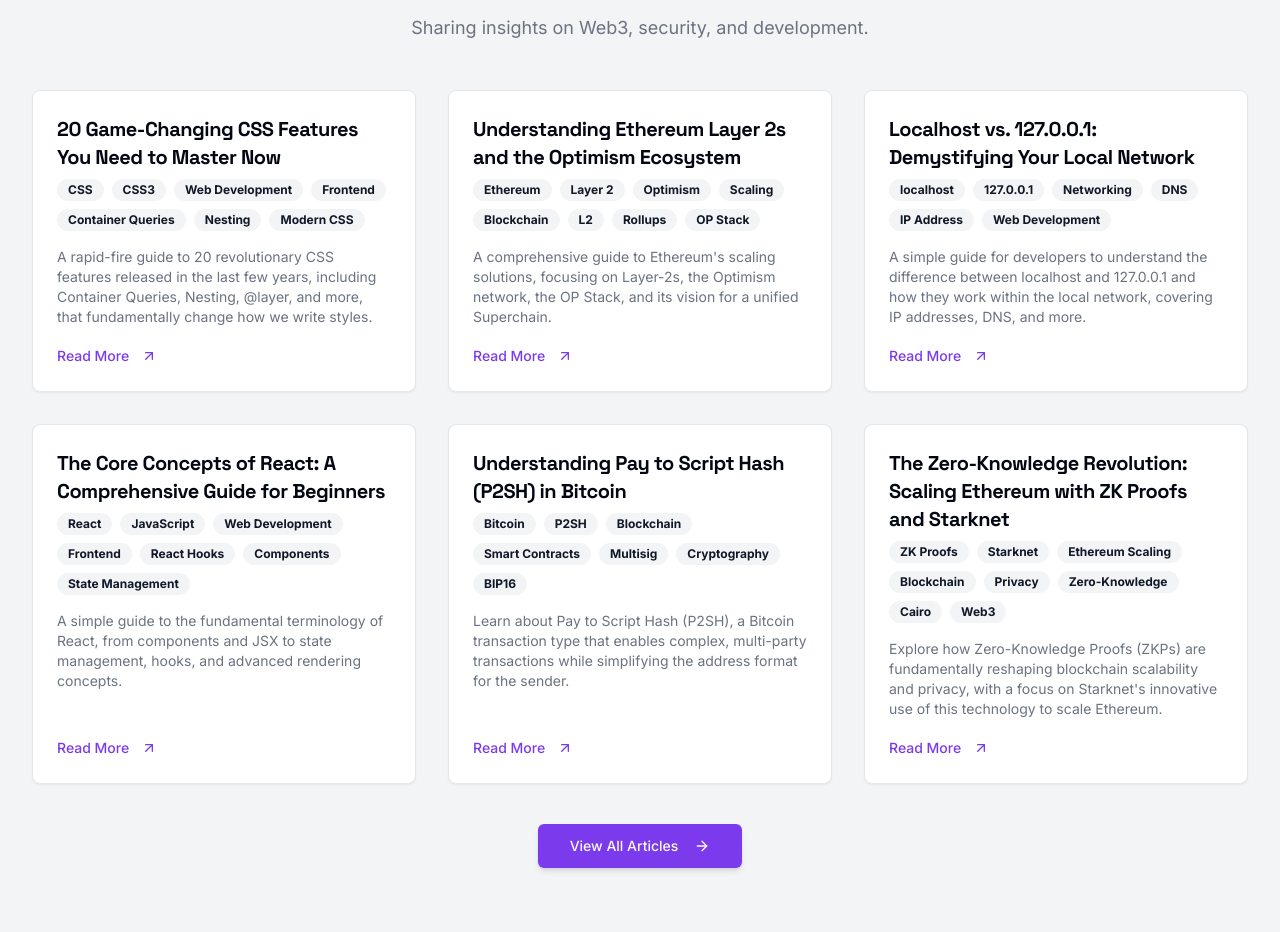
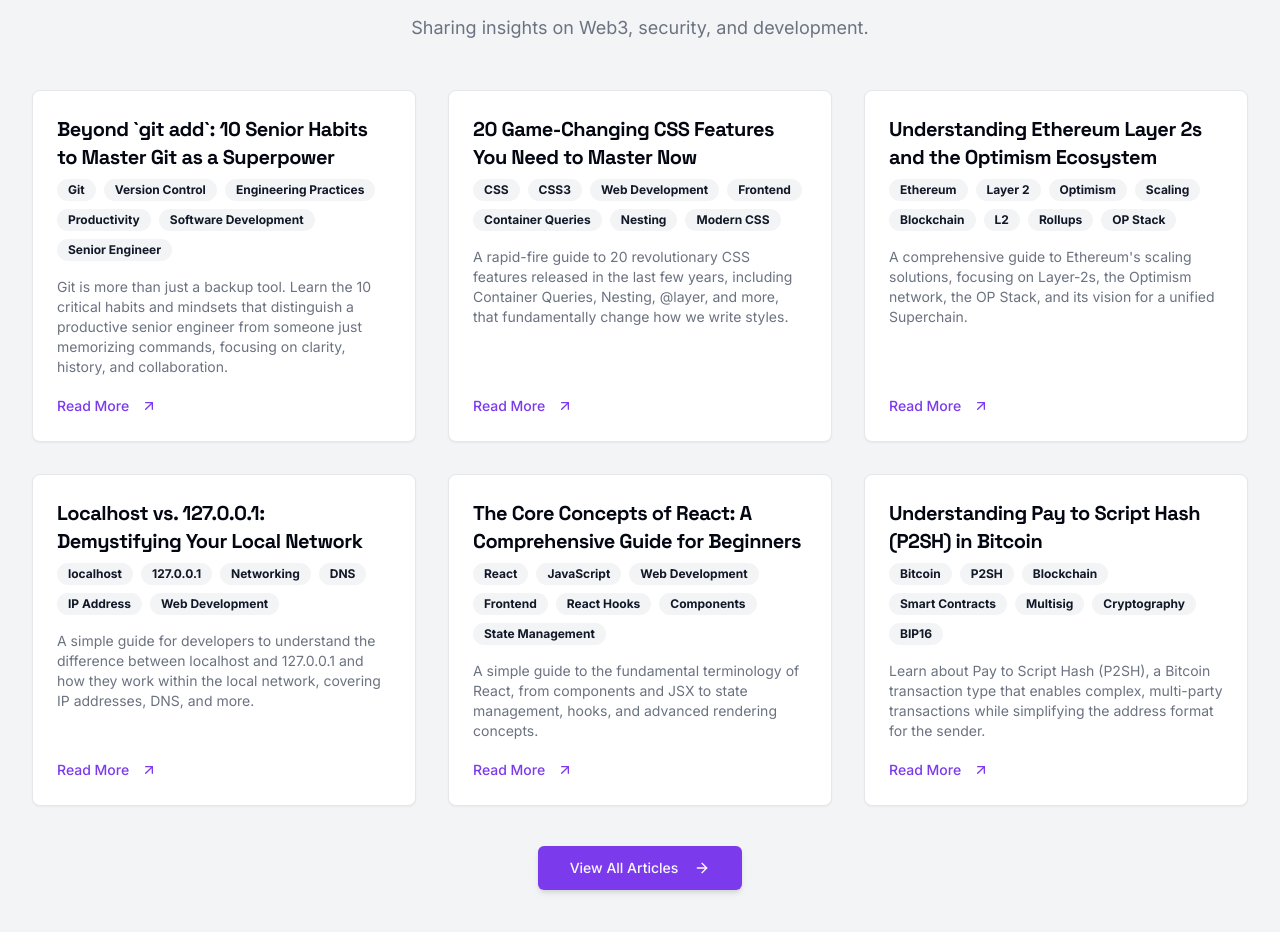
Before and after one commit to mishraji874/Portfolio, a Next.js app: page / in a window 1280 px wide. Shown: the part 8153-9085 px from the top of the page. Built offline with nearby package versions, Linux system fonts and the light colour scheme.

Commit message:
master-git-senior-engineer-habits successfully added

```diff
--- a/src/components/sections/blog.tsx
+++ b/src/components/sections/blog.tsx
@@ -5,6 +5,20 @@ import { Button } from "@/components/ui/button";
 import { ArrowUpRight, ArrowRight } from "lucide-react";
 
 const blogPosts = [
+  {
+    title: "Beyond `git add`: 10 Senior Habits to Master Git as a Superpower",
+    description:
+      "Git is more than just a backup tool. Learn the 10 critical habits and mindsets that distinguish a productive senior engineer from someone just memorizing commands, focusing on clarity, history, and collaboration.",
+    url: "https://markdown-memoirs.vercel.app/blogs/master-git-senior-engineer-habits",
+    tags: [
+      "Git",
+      "Version Control",
+      "Engineering Practices",
+      "Productivity",
+      "Software Development",
+      "Senior Engineer",
+    ],
+  },
   {
     title: "20 Game-Changing CSS Features You Need to Master Now",
     description:
@@ -80,23 +94,6 @@ const blogPosts = [
       "BIP16",
     ],
   },
-  {
-    title:
-      "The Zero-Knowledge Revolution: Scaling Ethereum with ZK Proofs and Starknet",
-    description:
-      "Explore how Zero-Knowledge Proofs (ZKPs) are fundamentally reshaping blockchain scalability and privacy, with a focus on Starknet's innovative use of this technology to scale Ethereum.",
-    url: "https://markdown-memoirs.vercel.app/blogs/zk-proofs-starknet-ethereum-scaling",
-    tags: [
-      "ZK Proofs",
-      "Starknet",
-      "Ethereum Scaling",
-      "Blockchain",
-      "Privacy",
-      "Zero-Knowledge",
-      "Cairo",
-      "Web3",
-    ],
-  },
 ];
 
 export default function BlogSection() {
```
